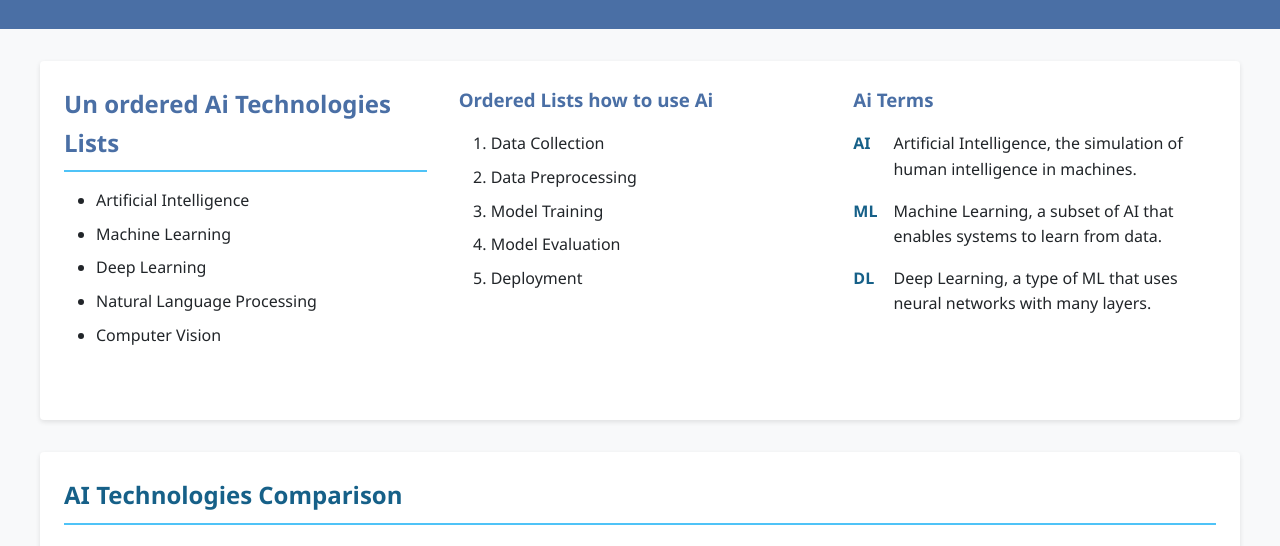
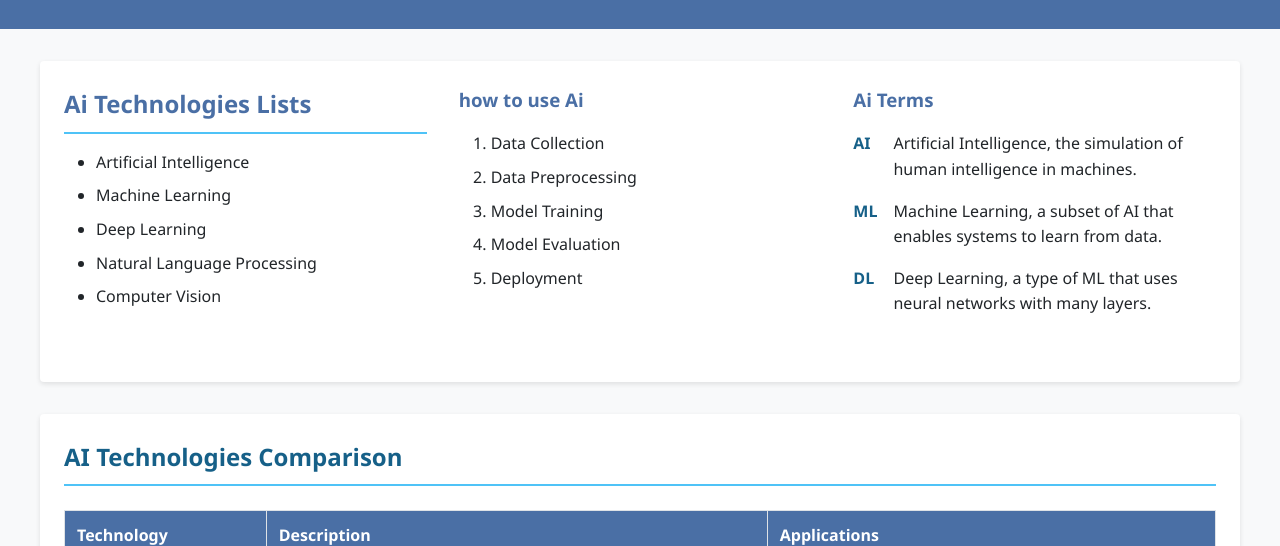
Before and after one commit to Ainsley-1/Plp.Html.Demo, a plain HTML site: page index.html in a window 1280 px wide. Shown: the part 176-722 px from the top of the page. Drawn offline with Linux system fonts and the light colour scheme.

Commit message:
Update index.html

```diff
--- a/index.html
+++ b/index.html
@@ -14,7 +14,7 @@
 
     <section id="lists">
         <article>
-        <h2>Un ordered Ai Technologies Lists</h2>
+        <h2> Ai Technologies Lists</h2>
         <ul>
             <li>Artificial Intelligence</li>
             <li>Machine Learning</li>
@@ -25,7 +25,7 @@
         </article>
 
         <article>
-            <h3>Ordered Lists how to use Ai</h2>
+            <h3> how to use Ai</h2>
              <ol>
                   <li>Data Collection</li>
                   <li>Data Preprocessing</li>
```
